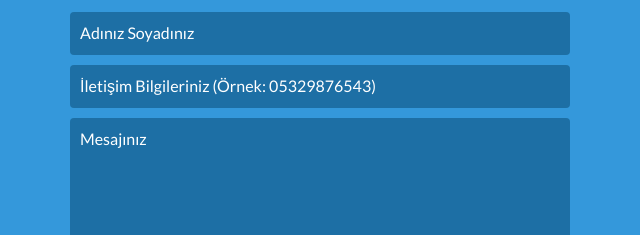
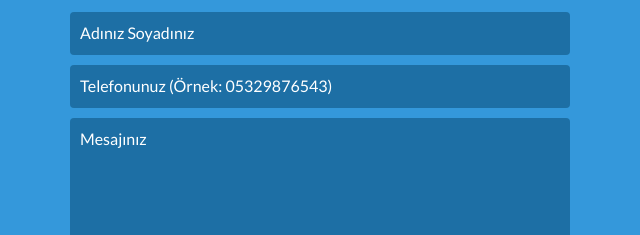
Before and after one commit to yapraktech/yapraktech.github.io, a website: page index.html in a window 1280 px wide. Shown: the part 2564-2799 px from the top of the page, 320-960 px from the left. Drawn offline with nearby package versions, Linux system fonts and the light colour scheme.

Commit message:
Telefon kismi guncellendi.

```diff
--- a/index.html
+++ b/index.html
@@ -200,7 +200,7 @@
             <form method="POST" action="https://formspree.io/xdowpzkj">
                 <input type="hidden" name="_subject" value="Yaprak Teknoloji İletişim Formu" />
                 <input type="text" name="Ad Soyad" placeholder="Adınız Soyadınız" required>
-                <input type="tel" name="Telefon" pattern="[0-9]{4}[0-9]{3}[0-9]{2}[0-9]{2}" placeholder="İletişim Bilgileriniz (Örnek: 05329876543)" required>
+                <input type="tel" name="Telefon" pattern="[0-9]{4}[0-9]{3}[0-9]{2}[0-9]{2}" placeholder="Telefonunuz (Örnek: 05329876543)" required>
                 <textarea name="Mesaj" placeholder="Mesajınız" required></textarea>
                 <button type="submit">Gönder</button>
             </form>
```
